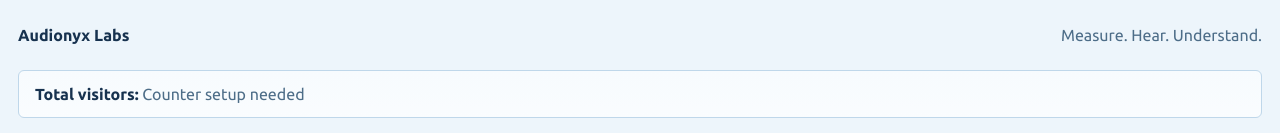
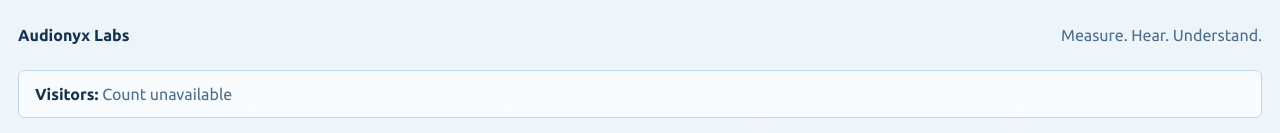
Before and after one commit to meruvav/Audionyx.org, a React (Vite) app: page / in a window 1280 px wide. Shown: the part 2031-2164 px from the top of the page. Built offline with nearby package versions, Linux system fonts and the light colour scheme; no server answers.

Commit message:
Use external visitor count API

```diff
--- a/src/components/VisitorCount.jsx
+++ b/src/components/VisitorCount.jsx
@@ -1,4 +1,6 @@
 import { useEffect, useState } from 'react';
+
+const COUNT_API_ENDPOINT = 'https://countapi.mileshilliard.com/api/v1/hit/audionyx_online_home_visitors';
 
 export default function VisitorCount() {
   const [count, setCount] = useState(null);
@@ -6,11 +8,13 @@ export default function VisitorCount() {
 
   useEffect(() => {
     let cancelled = false;
-    const endpoint = '/api/visitors';
+    const controller = new AbortController();
 
     async function loadCount() {
       try {
-        const response = await fetch(endpoint);
+        const timeout = window.setTimeout(() => controller.abort(), 6000);
+        const response = await fetch(COUNT_API_ENDPOINT, { signal: controller.signal });
+        window.clearTimeout(timeout);
 
         if (!response.ok) {
           throw new Error(`Counter request failed with ${response.status}`);
@@ -33,13 +37,14 @@ export default function VisitorCount() {
 
     return () => {
       cancelled = true;
+      controller.abort();
     };
   }, []);
 
   return (
     <footer className="visitor-count" aria-live="polite">
-      <strong>Total visitors:</strong>{' '}
-      {error ? 'Counter setup needed' : count === null ? 'Loading...' : count.toLocaleString()}
+      <strong>Visitors:</strong>{' '}
+      {error ? 'Count unavailable' : count === null ? 'Loading...' : count.toLocaleString()}
     </footer>
   );
 }
```
